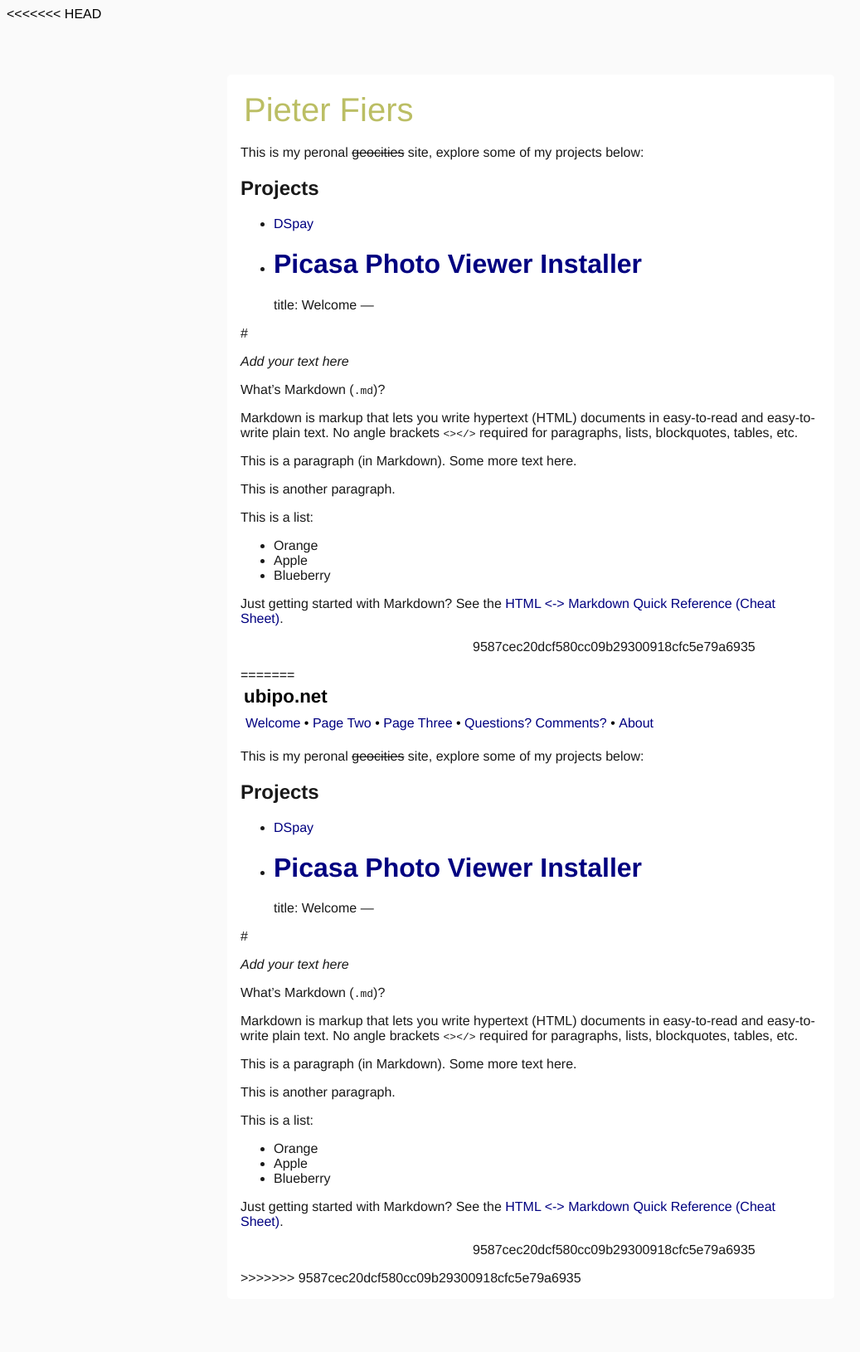
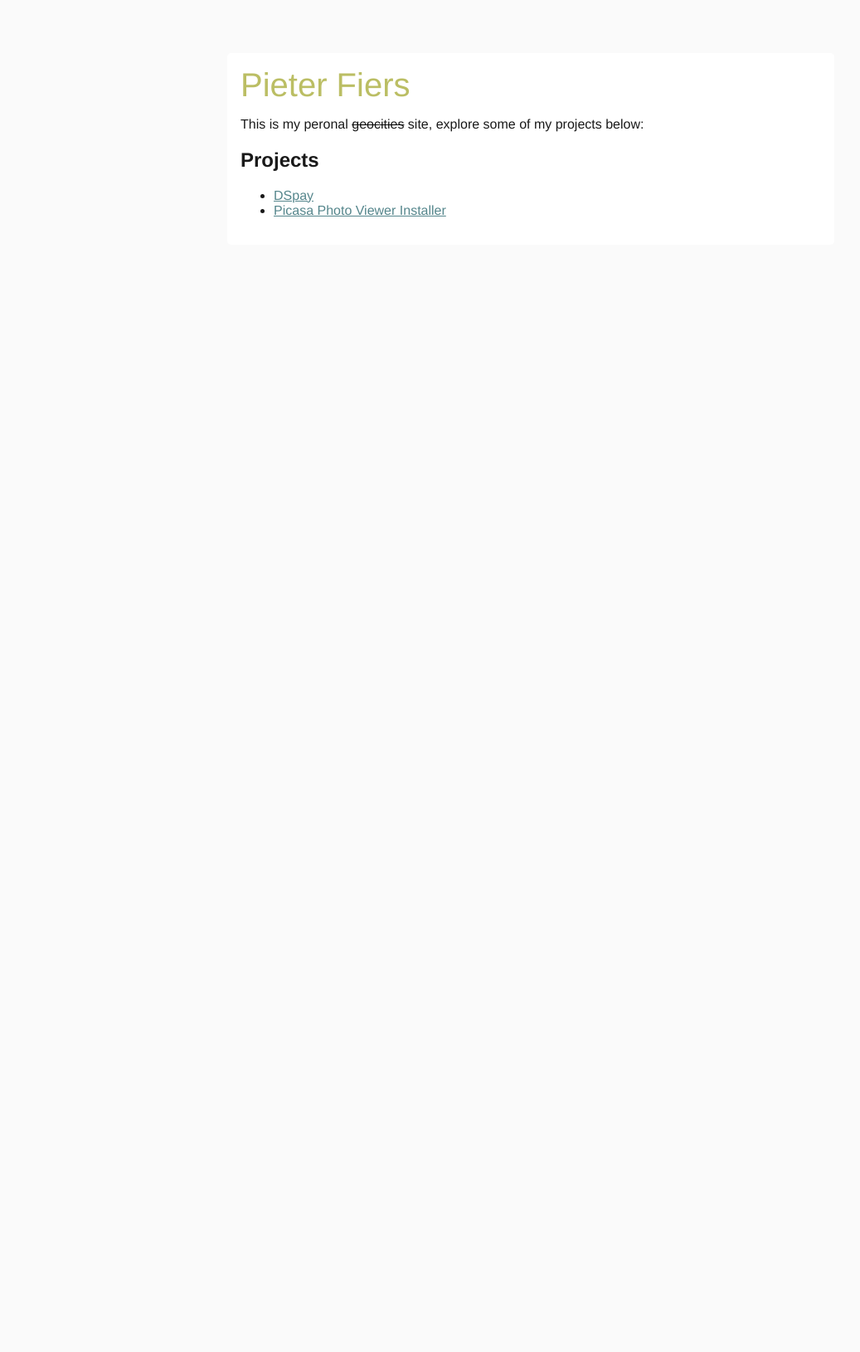
Before and after one commit to ubipo/ubipo.net, a Jekyll site: the page built from index.md, in a window 1280 px wide. Shown: the whole page at 83% size, without its empty margins (0-1037 px from the left). Built offline with Jekyll 4.4.1, drawn with Linux system fonts in a browser that asks for light colours; our own code applies the rules of GitHub Pages for plain Markdown files; after the commit the page ends 900 px from its top, so only the background shows below that.

Commit message:
Fixed merge issue

```diff
--- a/_layouts/default.html
+++ b/_layouts/default.html
@@ -2,7 +2,6 @@
 <html>
 <head>
   <meta charset="utf-8">
-<<<<<<< HEAD
   <meta http-equiv="X-UA-Compatible" content="IE=edge">
   <meta name="viewport" content="width=device-width, initial-scale=1">
   <title>{{ page.title }}</title>
@@ -20,29 +19,6 @@
   <div id="content">
     {{ content }}
   </div>
-=======
-  <title>{{ page.title }} - {{ site.title }}</title>
-  <link rel="stylesheet" href="{{ 'css/style.css' | relative_url }}">
-</head>
-<body>
-
-
-<div id="header">
-  <span class='big'>{{ site.title }}</span>
-  <span class='small'>{{ site.subtitle }}</span>
-</div>
-
-<div id="nav">
-  <a href="{{ 'index.html' | relative_url }}">Welcome</a> •
-  <a href="{{ 'two.html'   | relative_url }}">Page Two</a> •
-  <a href="{{ 'three.html' | relative_url }}">Page Three</a> •
-  <a href="http://groups.google.com/group/wwwmake">Questions? Comments?</a> •
-  <a href="https://github.com/henrythemes/jekyll-starter-theme">About</a>
-</div>
-
-<div id="content">
-  {{ content }}
->>>>>>> 9587cec20dcf580cc09b29300918cfc5e79a6935
 </div>
 
 </body>
--- a/index.md
+++ b/index.md
@@ -1,6 +1,5 @@
 ---
 layout: default
-<<<<<<< HEAD
 title:  Home
 ---
 
@@ -9,40 +8,3 @@
 ## Projects
 - [DSpay](dspay)
 - [Picasa Photo Viewer Installer](https://github.com/ubipo/PPV-Installer/releases/latest)
-=======
-title:  Welcome
----
-
-# {{ page.title }}
-
-
-_Add your text here_
-
-
-What's Markdown (`.md`)?
-
-Markdown is markup that lets you write hypertext (HTML) documents
-in easy-to-read and easy-to-write plain text.
-No angle brackets `<></>` required for
-paragraphs, lists, blockquotes, tables, etc.
-
-
-This is a paragraph (in Markdown). Some more
-text here.
-
-This is another paragraph.
-
-This is a list:
-
-- Orange
-- Apple
-- Blueberry
-
-
-
-Just getting started with Markdown?
-See the [HTML <-> Markdown Quick Reference (Cheat Sheet)][quickref].
-
-
-[quickref]: https://github.com/mundimark/quickrefs/blob/master/HTML.md
->>>>>>> 9587cec20dcf580cc09b29300918cfc5e79a6935
--- a/three.html
+++ /dev/null
@@ -1,13 +0,0 @@
----
-layout: default
-title:  Page Three
----
-
-<h1>{{ page.title }}</h1>
-
-
-<p>
-Yet another sample page.
-</p>
-
-<p><em>Add your text here</em></p>
--- a/two.md
+++ /dev/null
@@ -1,11 +0,0 @@
----
-layout: default
-title:  Page Two
----
-
-# {{ page.title }}
-
-
-Another sample page.
-
-_Add your text here_
```
Also changed, not shown: 1 other file.
